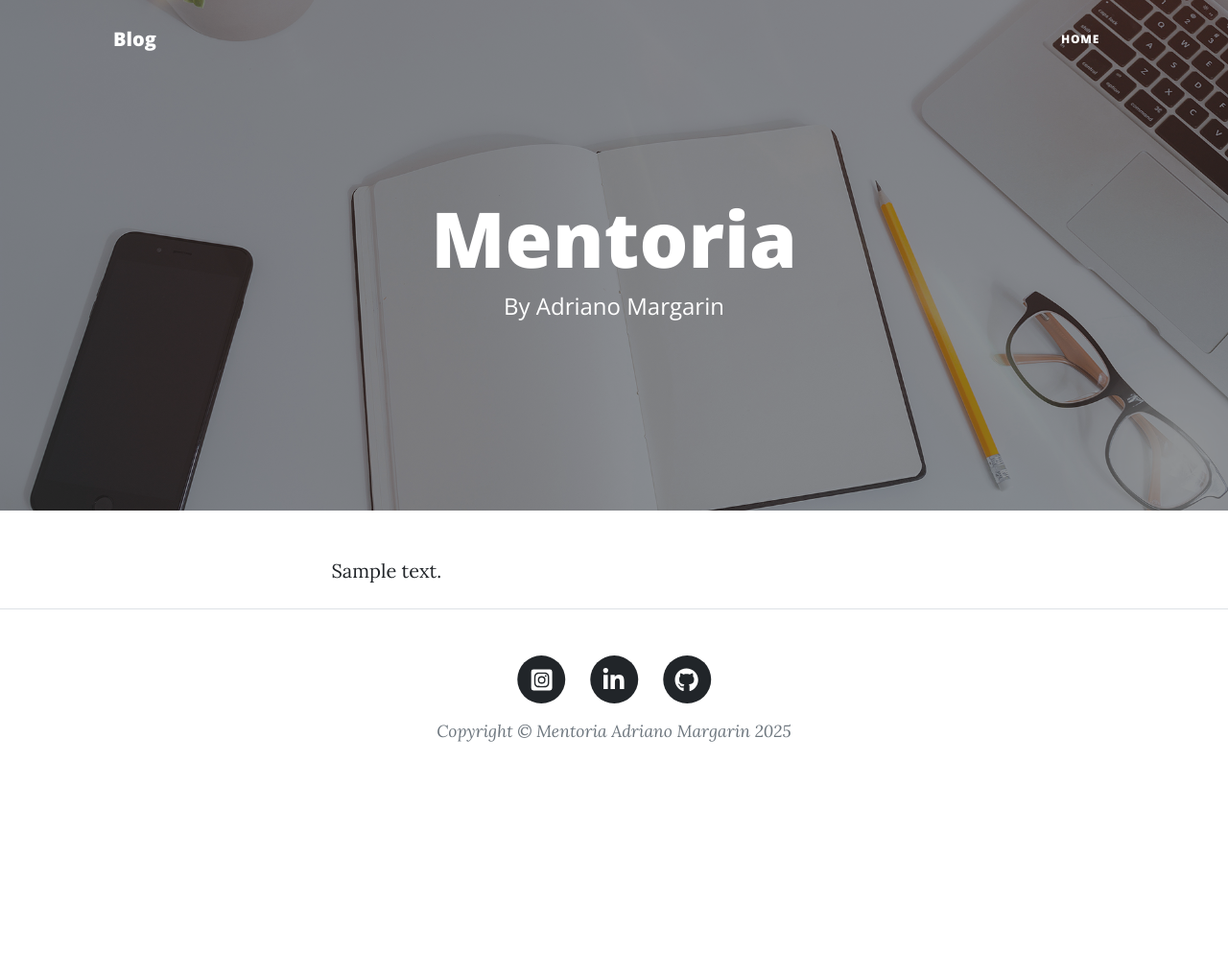
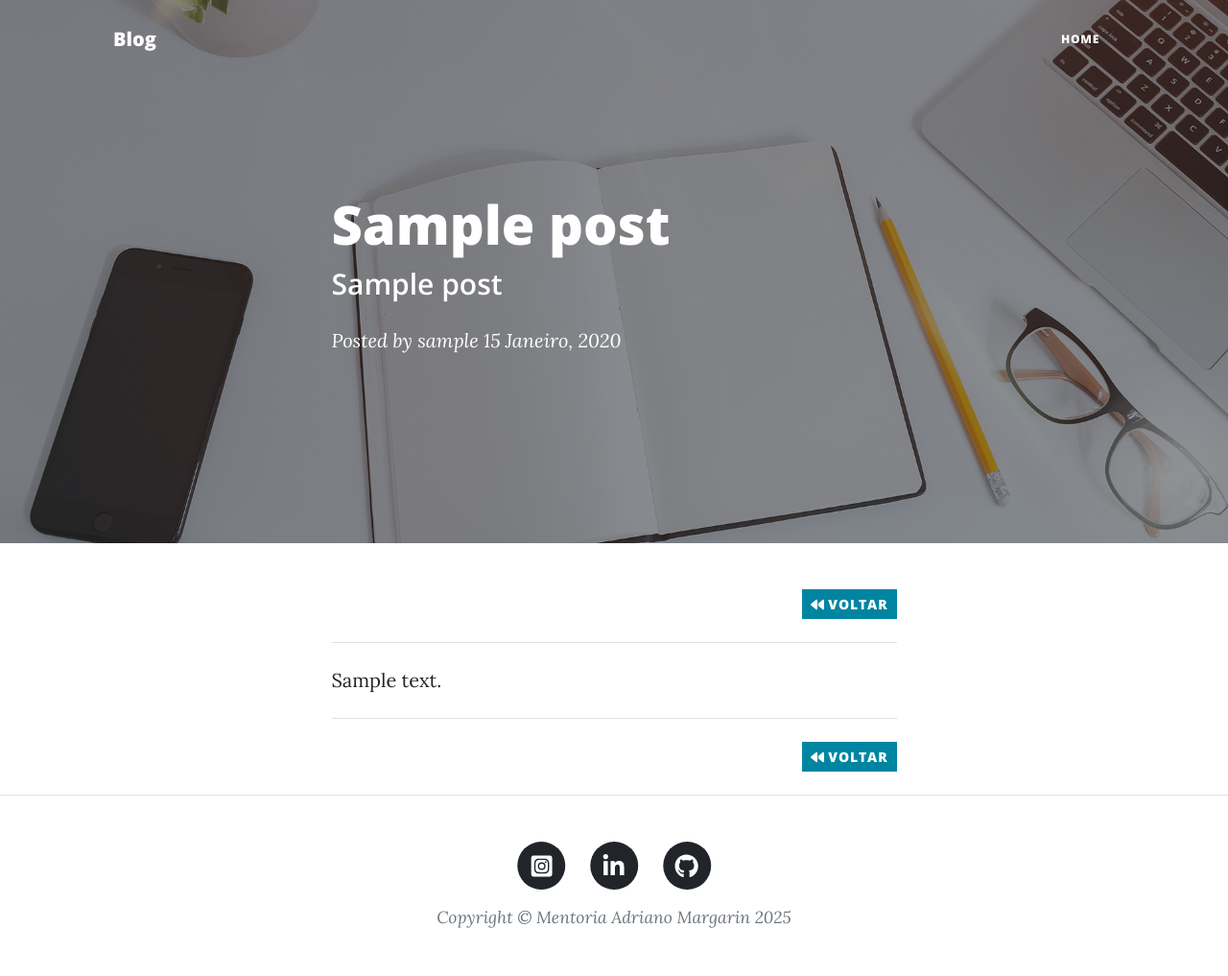
Before and after one commit to adrianomargarin/mentoria, a Django app: a page that uses mentoria/blog/templates/blog/post.html in a window 1280 px wide. Shown: the whole page at 96% size. Before the commit the page ends 773 px from the top, so only its background shows below. Run offline with Django 5.2, Linux system fonts and the light colour scheme; tables that the repository leaves empty hold one stand-in row (values such as "Sample post"); some libraries are stand-ins or nearby versions.

Commit message:
feat: Ajustando template de detalhamento do post

```diff
--- a/mentoria/blog/templates/blog/base_blog.html
+++ b/mentoria/blog/templates/blog/base_blog.html
@@ -15,7 +15,6 @@
 
 {% block content %}
 
-<!-- Navigation-->
 <nav class="navbar navbar-expand-lg navbar-light" id="mainNav">
   <div class="container px-4 px-lg-5">
     <a class="navbar-brand" href="{% url 'blog:index' %}">Blog</a>
@@ -34,23 +33,33 @@
   </div>
 </nav>
 
-<!-- Page Header-->
 <header class="masthead" id="blog-bg-home">
   <div class="container position-relative px-4 px-lg-5">
     <div class="row gx-4 gx-lg-5 justify-content-center">
       <div class="col-md-10 col-lg-8 col-xl-7">
+
+        {% block blog_header %}
         <div class="site-heading">
           <h1>Mentoria</h1>
           <span class="subheading">By Adriano Margarin</span>
         </div>
+        {% endblock blog_header %}
+
       </div>
     </div>
   </div>
 </header>
 
-{% block blog_content %}{% endblock blog_content %}
+<div class="container px-4 px-lg-5">
+  <div class="row gx-4 gx-lg-5 justify-content-center">
+    <div class="col-md-10 col-lg-8 col-xl-7">
 
-<!-- Footer-->
+      {% block blog_content %}{% endblock blog_content %}
+
+    </div>
+  </div>
+</div>
+
 <footer class="border-top">
   <div class="container px-4 px-lg-5">
     <div class="row gx-4 gx-lg-5 justify-content-center">
--- a/mentoria/blog/templates/blog/post.html
+++ b/mentoria/blog/templates/blog/post.html
@@ -6,16 +6,32 @@
 <meta name="author" content="" />
 {% endblock metatags %}
 
+{% block blog_header %}
+<div class="post-heading">
+  <h1>{{ post.title }}</h1>
+  <h2 class="subheading">{{ post.subtitle }}</h2>
+  <span class="meta">
+    Posted by <span>{{ post.published_by }}</span> {{ post.published_at|date:"d F, Y" }}
+  </span>
+</div>
+{% endblock blog_header %}
+
 {% block blog_content %}
+
+<div class="d-flex justify-content-end mb-4">
+  <a class="btn btn-primary btn-sm text-uppercase" href="{% url 'blog:index' %}"><i class="fa-solid fa-backward"></i> Voltar</a>
+</div>
+
+<hr class="my-4">
+
 <article class="mb-4">
-  <div class="container px-4 px-lg-5">
-    <div class="row gx-4 gx-lg-5 justify-content-center">
-      <div class="col-md-10 col-lg-8 col-xl-7">
+  {{ post.text|safe }}
+</article>
 
-        {{ post.text|safe }}
+<hr class="my-4">
 
-      </div>
-    </div>
-  </div>
-</article>
+<div class="d-flex justify-content-end mb-4">
+  <a class="btn btn-primary btn-sm text-uppercase" href="{% url 'blog:index' %}"><i class="fa-solid fa-backward"></i> Voltar</a>
+</div>
+
 {% endblock blog_content %}
--- a/mentoria/blog/urls.py
+++ b/mentoria/blog/urls.py
@@ -1,9 +1,9 @@
 from django.urls import path
-from mentoria.blog.views import PostListView, post_detail
+from mentoria.blog.views import PostListView, PostDetailView
 
 app_name = 'blog'
 
 urlpatterns = [
-    path('<slug:category_slug>/<slug:post_slug>/', post_detail, name='detail'),
+    path('<slug:category_slug>/<slug:post_slug>/', PostDetailView.as_view(), name='detail'),
     path('', PostListView.as_view(), name='index'),
 ]
--- a/mentoria/blog/views.py
+++ b/mentoria/blog/views.py
@@ -1,5 +1,5 @@
 from django.shortcuts import render, get_object_or_404
-from django.views.generic import ListView
+from django.views.generic import ListView, DetailView
 from mentoria.blog.models.post import Post
 
 
@@ -14,7 +14,8 @@ class PostListView(ListView):
         return Post.objects.filter(published_by__isnull=False)
 
 
-def post_detail(request, category_slug, post_slug):
-    post = get_object_or_404(Post, category__slug=category_slug, slug=post_slug)
+class PostDetailView(DetailView):
+    template_name = 'blog/post.html'
 
-    return render(request, 'blog/post.html', {'post': post})
+    def get_object(self):
+        return get_object_or_404(Post, category__slug=self.kwargs['category_slug'], slug=self.kwargs['post_slug'])
```
Also changed, not shown: mentoria/blog/templates/blog/index.html (+3 -9 lines).
